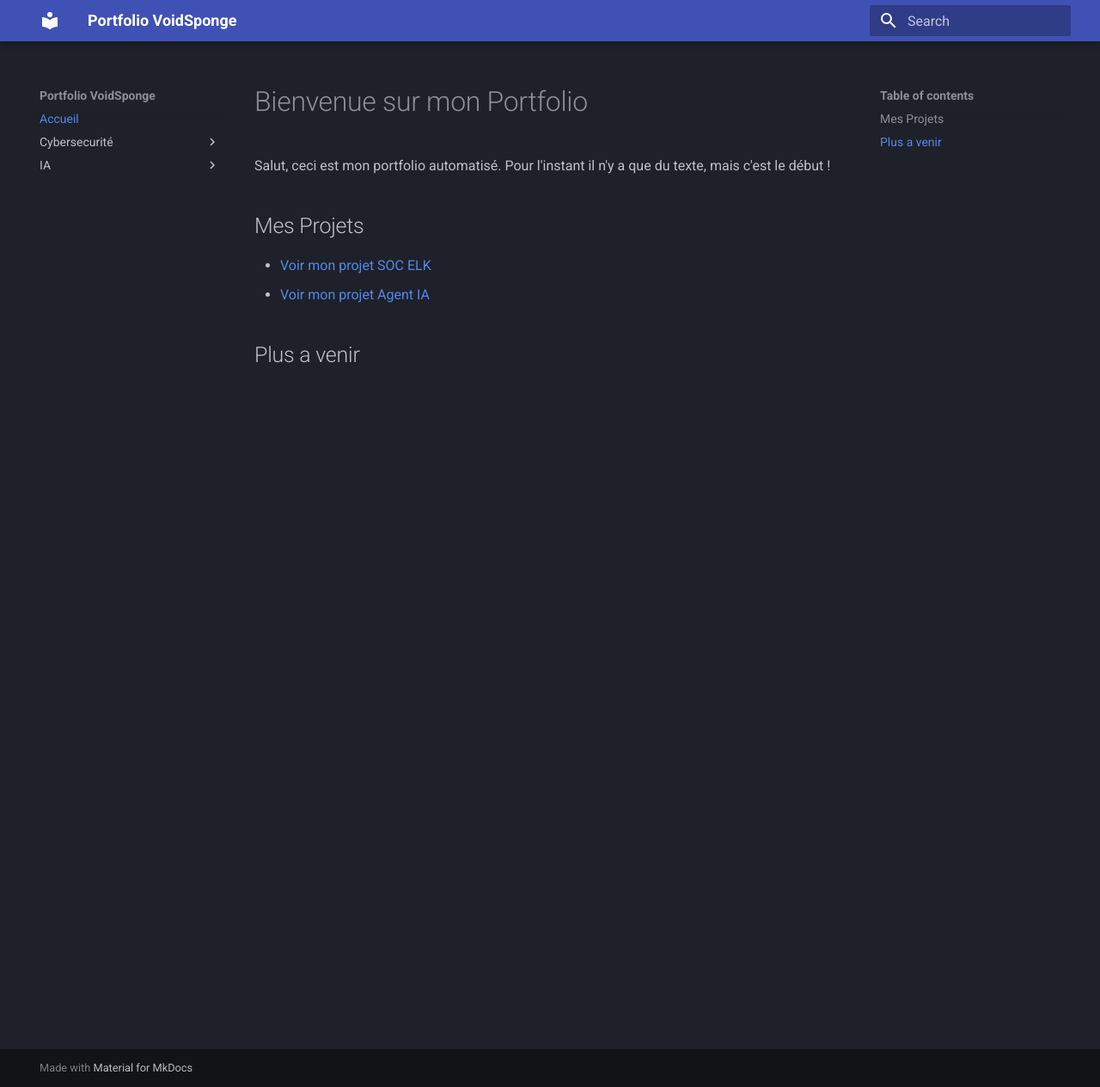
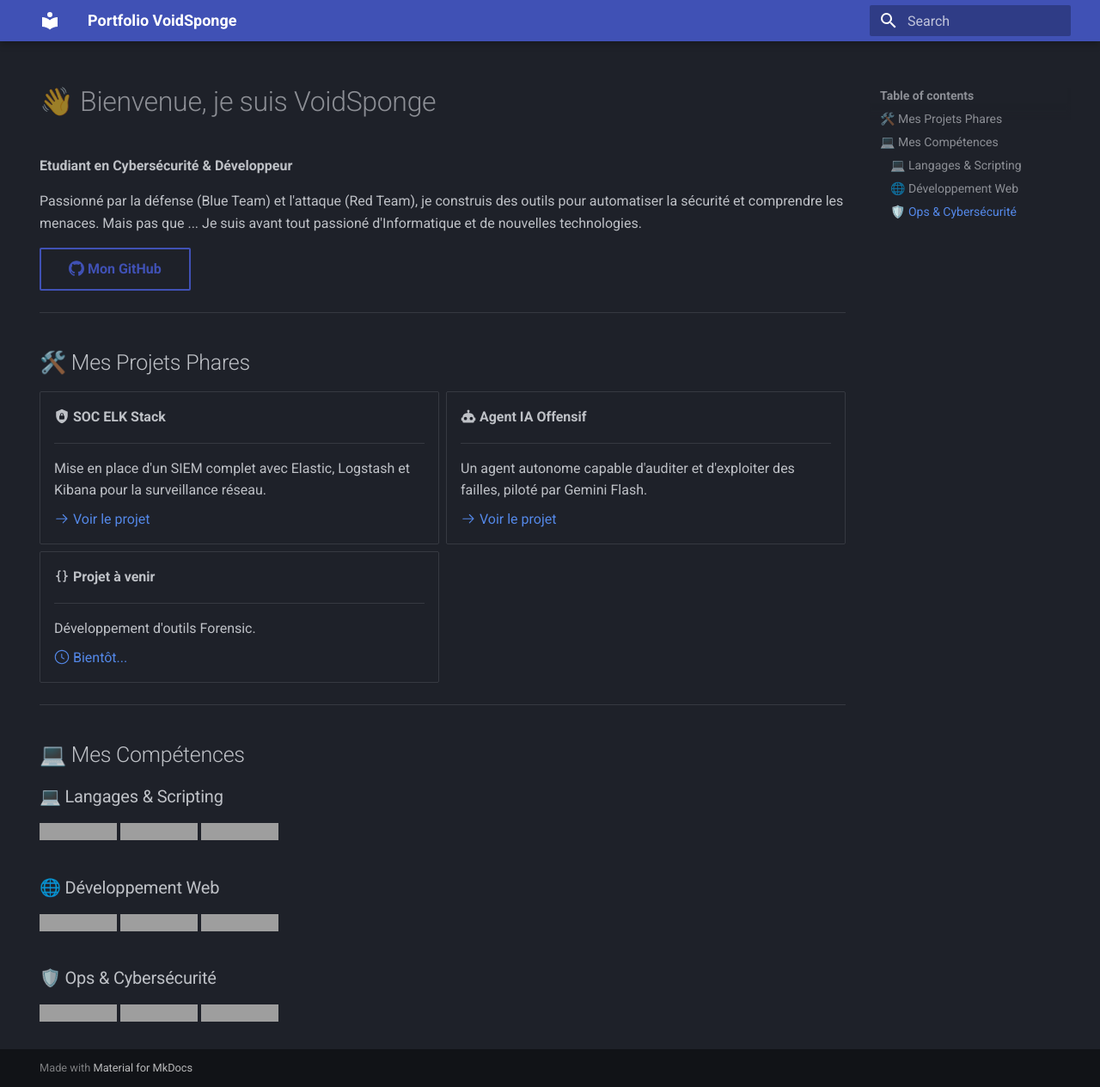
Before and after one commit to voidsponge/portfolio, an MkDocs documentation site: the page built from docs/index.md, in a window 1280 px wide and 1264 px high. Shown: the whole window at 86% size. Built offline with MkDocs 1.6.1 and Material for MkDocs 9.7.7, drawn with Linux system fonts in a browser that asks for light colours; grey boxes are pictures that could not be loaded.

Commit message:
Revamp portfolio layout and project descriptions
Updated portfolio content with new sections and project details.

```diff
--- a/docs/index.md
+++ b/docs/index.md
@@ -1,10 +1,61 @@
-# Bienvenue sur mon Portfolio
+---
+hide:
+  - navigation # Cache le menu de gauche sur l'accueil (plus propre)
+---
 
-Salut, ceci est mon portfolio automatisé.
-Pour l'instant il n'y a que du texte, mais c'est le début !
+# 👋 Bienvenue, je suis VoidSponge
 
-## Mes Projets
-* [Voir mon projet SOC ELK](cybersecurite/soc-elk.md)
-* [Voir mon projet Agent IA](ia/agent-ia.md)
+**Etudiant en Cybersécurité & Développeur**
 
-## Plus a venir
+Passionné par la défense (Blue Team) et l'attaque (Red Team), je construis des outils pour automatiser la sécurité et comprendre les menaces.
+Mais pas que ... Je suis avant tout passioné d'Informatique et de nouvelles technologies.
+
+[:simple-github: Mon GitHub](https://github.com/voidsponge){ .md-button }
+
+---
+
+## 🛠️ Mes Projets Phares
+
+<div class="grid cards" markdown>
+
+-   :material-shield-lock: **SOC ELK Stack**
+
+    ---
+    Mise en place d'un SIEM complet avec Elastic, Logstash et Kibana pour la surveillance réseau.
+
+    [:octicons-arrow-right-24: Voir le projet](cybersecurite/soc-elk.md)
+
+-   :material-robot: **Agent IA Offensif**
+
+    ---
+    Un agent autonome capable d'auditer et d'exploiter des failles, piloté par Gemini Flash.
+
+    [:octicons-arrow-right-24: Voir le projet](ia/agent-ia.md)
+
+-   :material-code-braces: **Projet à venir**
+
+    ---
+    Développement d'outils Forensic.
+
+    [:octicons-clock-24: Bientôt...](#)
+
+</div>
+
+---
+
+## 💻 Mes Compétences
+
+### 💻 Langages & Scripting
+![Python](https://img.shields.io/badge/Python-3776AB?style=for-the-badge&logo=python&logoColor=white)
+![C](https://img.shields.io/badge/c-%2300599C.svg?style=for-the-badge&logo=c&logoColor=white)
+![Bash](https://img.shields.io/badge/GNU%20Bash-4EAA25?style=for-the-badge&logo=gnu-bash&logoColor=white)
+
+### 🌐 Développement Web
+![HTML5](https://img.shields.io/badge/html5-%23E34F26.svg?style=for-the-badge&logo=html5&logoColor=white)
+![CSS3](https://img.shields.io/badge/css3-%231572B6.svg?style=for-the-badge&logo=css3&logoColor=white)
+![Vue.js](https://img.shields.io/badge/vuejs-%2335495e.svg?style=for-the-badge&logo=vuedotjs&logoColor=%234FC08D)
+
+### 🛡️ Ops & Cybersécurité
+![Kali](https://img.shields.io/badge/Kali_Linux-557C94?style=for-the-badge&logo=kali-linux&logoColor=white)
+![Docker](https://img.shields.io/badge/docker-%230db7ed.svg?style=for-the-badge&logo=docker&logoColor=white)
+![Git](https://img.shields.io/badge/git-%23F05033.svg?style=for-the-badge&logo=git&logoColor=white)
```
